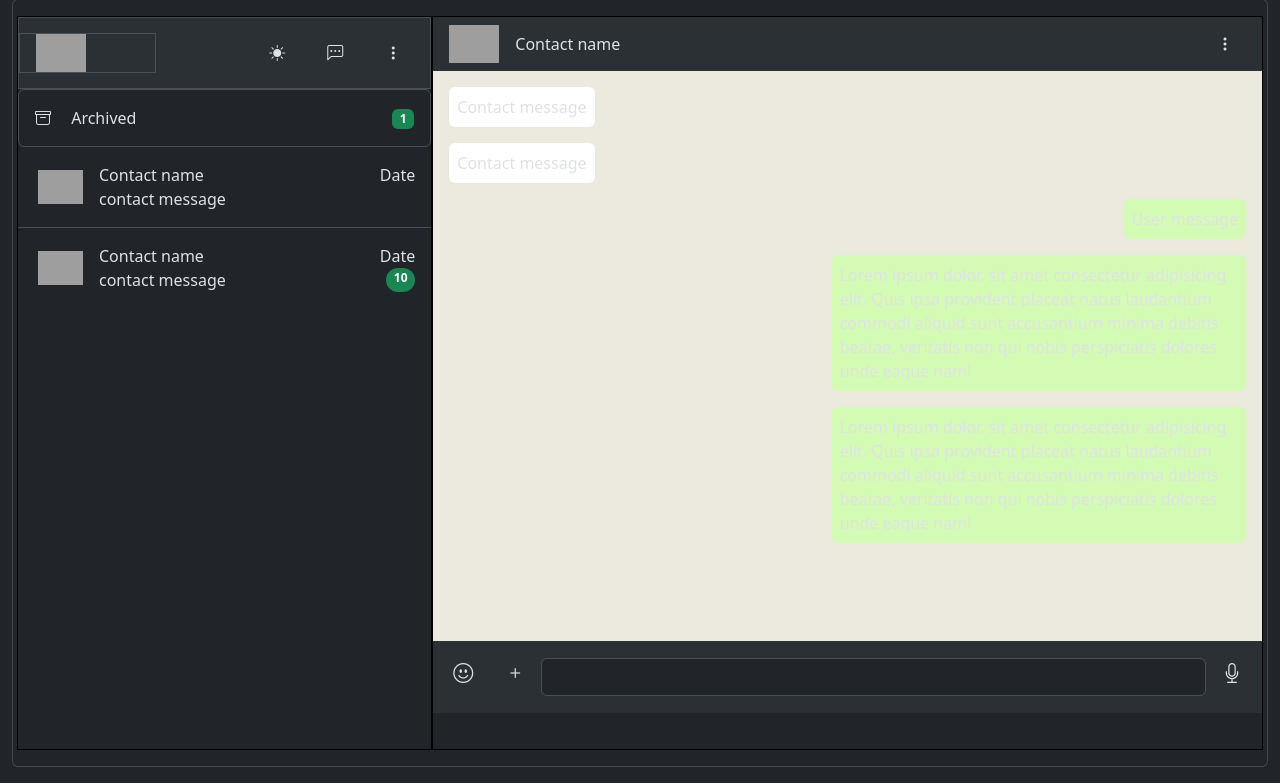
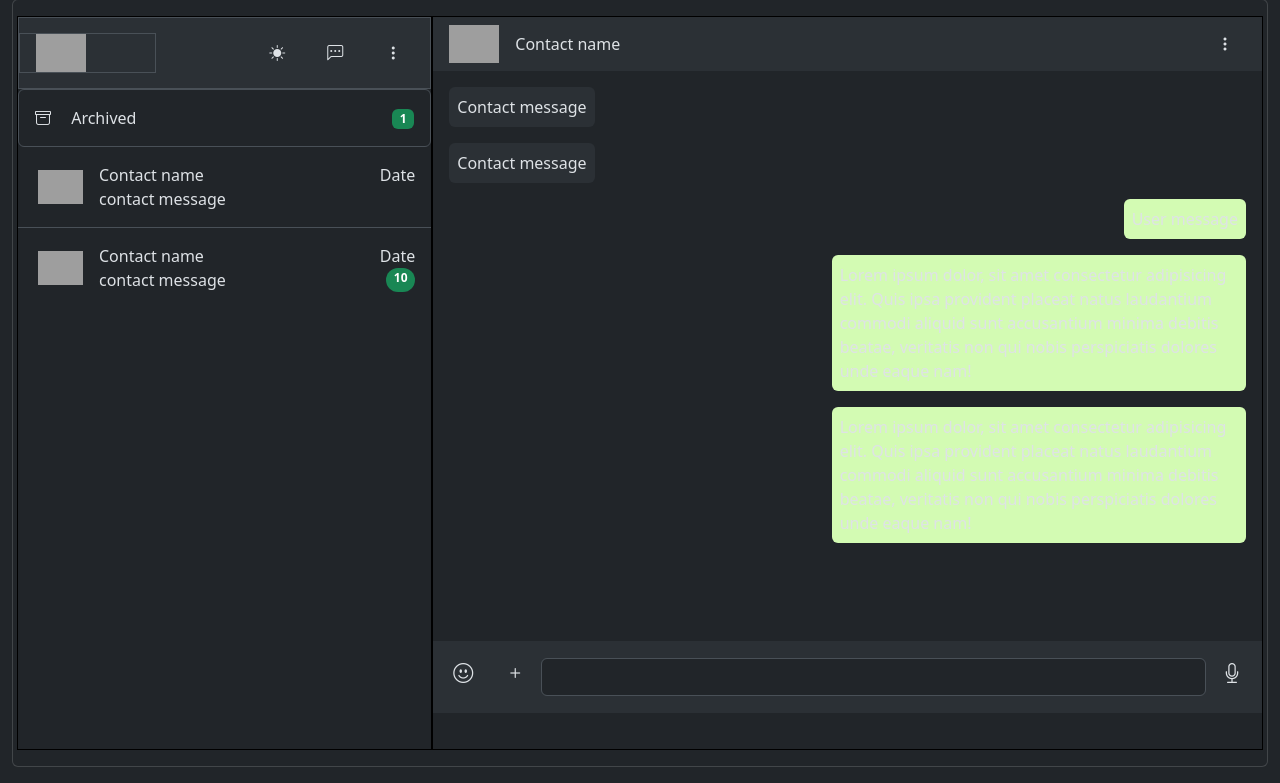
Before and after one commit to franchsli/whatsapp_clone_django, a Django app: page / in a window 1280 px wide. Shown: the part 17-800 px from the top of the page. Run offline with Django 5.2, Linux system fonts and the light colour scheme; the visitor is signed in with stand-in values (Sample User, id 1); grey boxes are pictures that could not be loaded.

Commit message:
Dark theme added

```diff
--- a/whatsapp_clone/static/styles.css
+++ b/whatsapp_clone/static/styles.css
@@ -14,7 +14,7 @@ main,  #base {
   flex: 1;
   max-height: 570px;
   margin: 0;
-  background-color: #ece9df;
+  background-color: var(--bs-body-bg);
 }
 
 .message {
--- a/whatsapp_clone/templates/home.html
+++ b/whatsapp_clone/templates/home.html
@@ -78,10 +78,10 @@
           </nav>
           {% comment "messages in the chat with the contact" %}{% endcomment %}
           <ul class="list-unstyled flex-column overflow-y-scroll" id="chat-messages">
-            <li class="list-unstyled-item d-flex align-self-start ms-3 mt-3 bg-white rounded message">
+            <li class="list-unstyled-item d-flex align-self-start ms-3 mt-3 bg-body-tertiary rounded message">
               <span class="p-2">Contact message</span>
             </li>
-            <li class="list-unstyled-item d-flex align-self-start ms-3 mt-3 bg-white rounded message">
+            <li class="list-unstyled-item d-flex align-self-start ms-3 mt-3 bg-body-tertiary rounded message">
               <span class="p-2">Contact message</span>
             </li>
             <li class="list-unstyled-item d-flex align-self-end me-3 mt-3 rounded message" style="background-color: #d3fbb3;">
```
